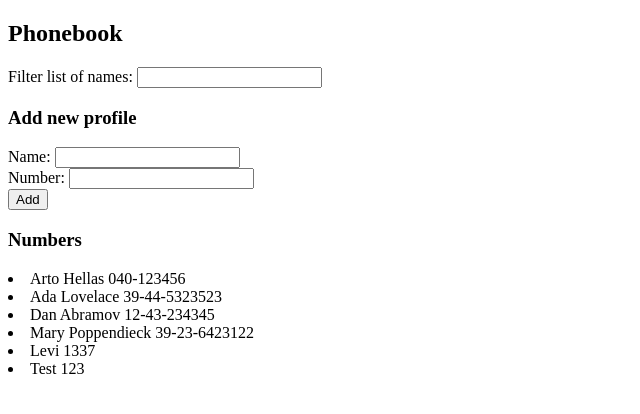
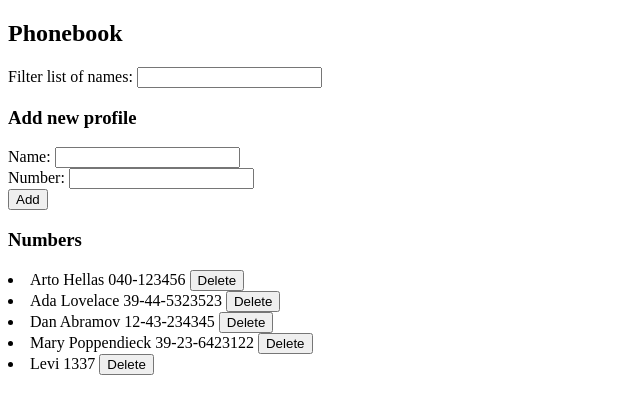
Before and after one commit to Wrthlor/fullStackOpen2020, a React (Create React App) app in the folder part2/phonebook/: page / in a window 1280 px wide. Shown: the top 414 px of the page, without its empty margins (0-640 px from the left). Built offline with nearby package versions, Linux system fonts and the light colour scheme; data requests are answered from the project's data file.

Commit message:
Exercise 2.17: Included delete option / Refactored code a little for readibility and simplicity

```diff
--- a/part2/phonebook/db.json
+++ b/part2/phonebook/db.json
@@ -23,12 +23,7 @@
     {
       "name": "Levi",
       "number": "1337",
-      "id": 8
-    },
-    {
-      "name": "Test",
-      "number": "123",
-      "id": 9
+      "id": 5
     }
   ]
 }
--- a/part2/phonebook/src/App.js
+++ b/part2/phonebook/src/App.js
@@ -1,5 +1,6 @@
 import React, { useState, useEffect } from 'react';
-import ListNames from './components/ListNames';
+
+import List from './components/List';
 import Form from './components/Form';
 import Filter from './components/Filter';
 
@@ -22,12 +23,9 @@ const App = () => {
       })
   }, []);
 
-  // Creates an array of existing names (all lower case) from person object
   const lowerCasedNames = persons.map( (individual) => individual.name.toLowerCase());
 
-  // Creates a new profile to be "added" to the phonebook
   const createProfile = () => {
-    // Function to "title case" given name
     // regex variable to get first letter of words in string
     // \b = word boundary, \w = one word character, g = global
     const regex = /\b(\w)/g;
@@ -40,10 +38,8 @@ const App = () => {
             );
     };
 
-    // Capitalized first letter of names
     const casedName = titleCase(newName);
 
-    // Person object (contains name, number, id, etc..)
     const personObject = {
         name: casedName,
         number: newNumber,
@@ -66,7 +62,6 @@ const App = () => {
   // Name is unique (not already added)
   // Number input is numeric (can contain "singular dashes")
   const validity = (check, item) => {
-
     if (item === "number") {
       // \s* = zero or more whitespaces, \d+ = one or more numbers, -? = zero or one dash,
       // Supports up to 2 dashes in between 3 groups of numbers - ex. ###-###-#### (good), #-### (good), ##--# (bad), #-###-###-#### (bad)
@@ -79,8 +74,7 @@ const App = () => {
     }
   }
 
-  // Function to deal with (potential) new profile submission
-  const handleSubmit = (event) => {
+  const handleSubmit = event => {
     event.preventDefault();
 
     if (validity(newName, "name")) {
@@ -91,7 +85,6 @@ const App = () => {
         alert('Invalid number');
       }
       else {
-        // Checks for name input if number is given
         if (newName === "" && newNumber !== "") {
           alert('Please enter a name');
         }
@@ -105,26 +98,26 @@ const App = () => {
     setNewNumber("");
   };
 
-  // Function to deal with new entries
-  // "type" argument to determine event handler type
-  const handleChange = (event, type) => {
-    switch(type) {
-      case "name":
-        setNewName(event.target.value);
-        break;
-      case "number":
-        setNewNumber(event.target.value);
-        break;
-      case "filtering":
-        setNameFilter(event.target.value);
-        break;
-      default:
-        break;
+  const handleDelete = id => {
+    const indiv = persons.find(p => p.id === id);
+    const confirmDel = window.confirm(`Delete "${indiv.name}"?`);
+
+    if(confirmDel) {
+      phonebook
+        .deletePerson(id)
+        .then(() => {
+          const filteredPeople = persons.filter(people => people.id !== id);
+          setPersons(filteredPeople);
+          setNameFilter("");
+        })
     }
-  };
+  }
 
-  // Creates new array with filtered list of names (case-insensitive)
-  const filteredList = persons.filter( (people) => {
+  const handleNewName = event => setNewName(event.target.value);
+  const handleNewNumber = event => setNewNumber(event.target.value);
+  const handleNameFilter = event => setNameFilter(event.target.value);
+
+  const filteredList = persons.filter(people => {
     return people.name.toLowerCase().includes(nameFilter.toLowerCase())
   });
 
@@ -133,20 +126,23 @@ const App = () => {
       <h2>Phonebook</h2>
       <Filter
         value={nameFilter}
-        onChange={(event) => handleChange(event, "filtering")}
+        onChange={handleNameFilter}
       />
 
       <h3>Add new profile</h3>
       <Form
-        handleSubmit={(event) => handleSubmit(event)}
+        handleSubmit={handleSubmit}
         nameValue={newName}
-        nameChange={(event) => handleChange(event, "name")}
+        nameChange={handleNewName}
         numberValue={newNumber}
-        numberChange={(event) => handleChange(event, "number")}
+        numberChange={handleNewNumber}
       />
 
       <h3>Numbers</h3>
-      <ListNames people={filteredList} />
+      <List
+        people={filteredList}
+        handleDelete={handleDelete}
+      />
     </div>
   )
 };
--- a/part2/phonebook/src/components/Form.js
+++ b/part2/phonebook/src/components/Form.js
@@ -10,7 +10,7 @@ const Form = (props) => {
                 Number: <input value={props.numberValue} onChange={props.numberChange} />
             </div>
             <div>
-                <button type="submit">Add</button>
+                <button type="submit" >Add</button>
             </div>
         </form>
     )
--- /dev/null
+++ b/part2/phonebook/src/components/List.js
@@ -0,0 +1,16 @@
+import React from 'react';
+import Person from './Person';
+
+const List = ({ people, handleDelete}) => {
+
+    // Creates a new array of people (dislaying via <Person /> component)
+    const profileList = people.map( (individual) => <Person key={individual.id} info={individual} handleDelete={handleDelete} />)
+
+    return (
+        <div>
+            {profileList}
+        </div>
+    )
+};
+
+export default List;
--- a/part2/phonebook/src/components/ListNames.js
+++ /dev/null
@@ -1,16 +0,0 @@
-import React from 'react';
-import Person from './Person';
-
-const ListNames = ({ people }) => {
-
-    // Creates a new array of people (dislaying via <Person /> component)
-    const personList = people.map( (individual) => <Person key={individual.name} info={individual} />)
-
-    return (
-        <div>
-            {personList}
-        </div>
-    )
-};
-
-export default ListNames;
--- a/part2/phonebook/src/components/Person.js
+++ b/part2/phonebook/src/components/Person.js
@@ -1,9 +1,16 @@
 import React from 'react';
 
-const Person = ({ info }) => {
-    return (
-      <li>{info.name} {info.number}</li>
-    )
+const Person = ({ info, handleDelete }) => {
+
+  return (
+    <li>
+      {info.name} {""}
+      {info.number} {""}
+      <button onClick={() => handleDelete(info.id)} >
+        Delete
+      </button>
+    </li>
+  )
 };
 
 export default Person;
--- a/part2/phonebook/src/services/profiles.js
+++ b/part2/phonebook/src/services/profiles.js
@@ -1,15 +1,18 @@
 import axios from 'axios';
 const baseURL = "http://localhost:3001/phonebook";
 
-// Gets all data from server
 const getAll = () => {
     const request = axios.get(baseURL);
     return request.then(response => response.data);
 }
 
-// Creates a new object to "upload"to server
 const create = newObject => {
     const request =  axios.post(baseURL, newObject);
+    return request.then(response => response.data);
+}
+
+const deletePerson = id => {
+    const request = axios.delete(`${baseURL}/${id}`);
     return request.then(response => response.data);
 }
 
@@ -23,6 +26,7 @@ const update = (id, newObject) => {
 
 const profiles = {
     getAll,
-    create
+    create,
+    deletePerson
 };
 export default profiles;
```
